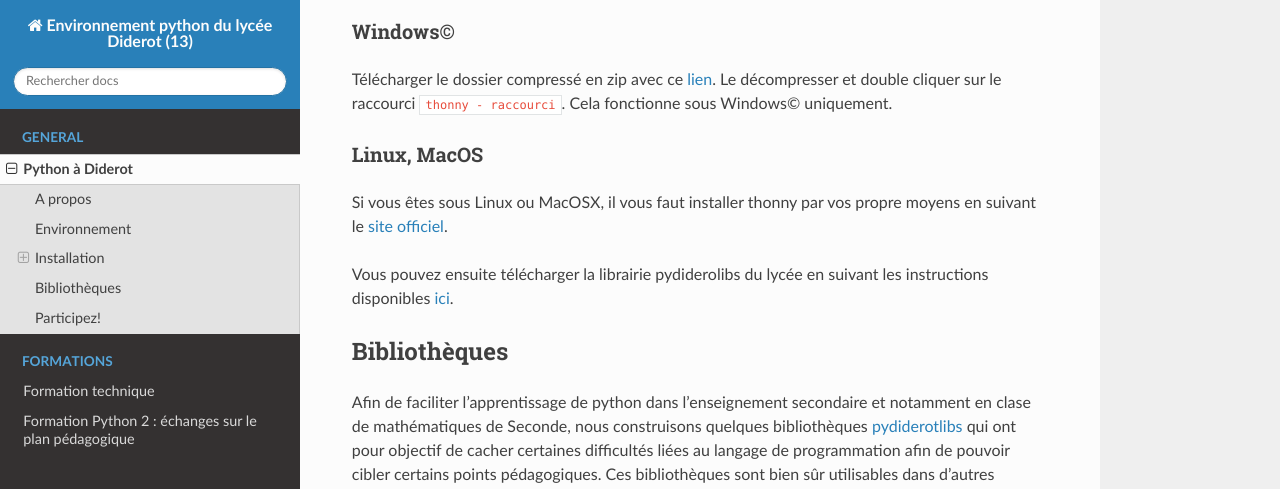
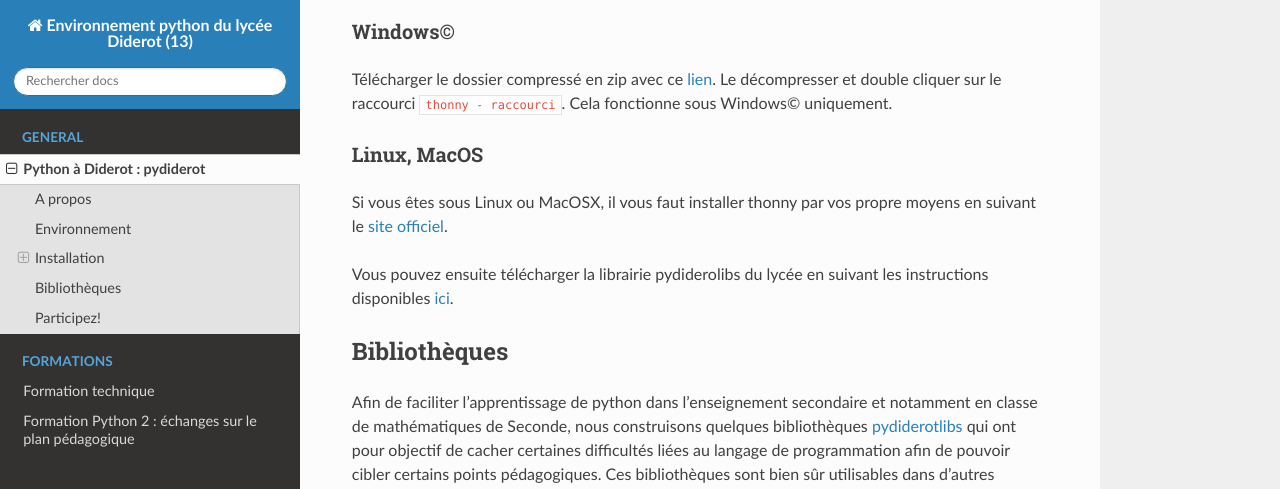
Before and after one commit to Pydiderot/pydiderotIDE, a Sphinx documentation site: the page built from docs/index.md, in a window 1280 px wide and 900 px high, scrolled down 1018 px. Shown: the top 489 px of the window. Built offline with Sphinx 7.4.7 and the Read the Docs theme 2.0.0, drawn with Linux system fonts in a browser that asks for light colours; some of the changed text lies outside the part shown.

Commit message:
Update index.md

```diff
--- a/docs/index.md
+++ b/docs/index.md
@@ -1,4 +1,4 @@
-# Python à Diderot
+# Python à Diderot : pydiderot
 ## A propos
 Ce projet fournit un environnement de développement du langage Python portable correspondant à celui utilisé par les élèves et les professeurs du lycée Denis Diderot à Marseille.
 
@@ -28,7 +28,7 @@ Vous pouvez ensuite télécharger la librairie pydiderolibs du lycée  en suivan
 
 
 ## Bibliothèques
-Afin de faciliter l'apprentissage de python dans l'enseignement secondaire et notamment en clase de mathématiques de Seconde, nous construisons quelques bibliothèques  [pydiderotlibs](https://pydiderotlibs.readthedocs.io/) qui ont pour objectif de cacher certaines difficultés liées au langage de programmation afin de pouvoir cibler certains points pédagogiques. Ces bibliothèques sont bien sûr utilisables dans d'autres niveaux et/ou d'autres matières.
+Afin de faciliter l'apprentissage de python dans l'enseignement secondaire et notamment en classe de mathématiques de Seconde, nous construisons quelques bibliothèques  [pydiderotlibs](https://pydiderotlibs.readthedocs.io/) qui ont pour objectif de cacher certaines difficultés liées au langage de programmation afin de pouvoir cibler certains points pédagogiques. Ces bibliothèques sont bien sûr utilisables dans d'autres niveaux et/ou d'autres matières.
 
 Ces bibliothèques sont développées sur ce [dépot github](https://github.com/cspaier/pydiderotlibs) et documentées chez [ici](https://pydiderotlibs.readthedocs.io/).
 
```
